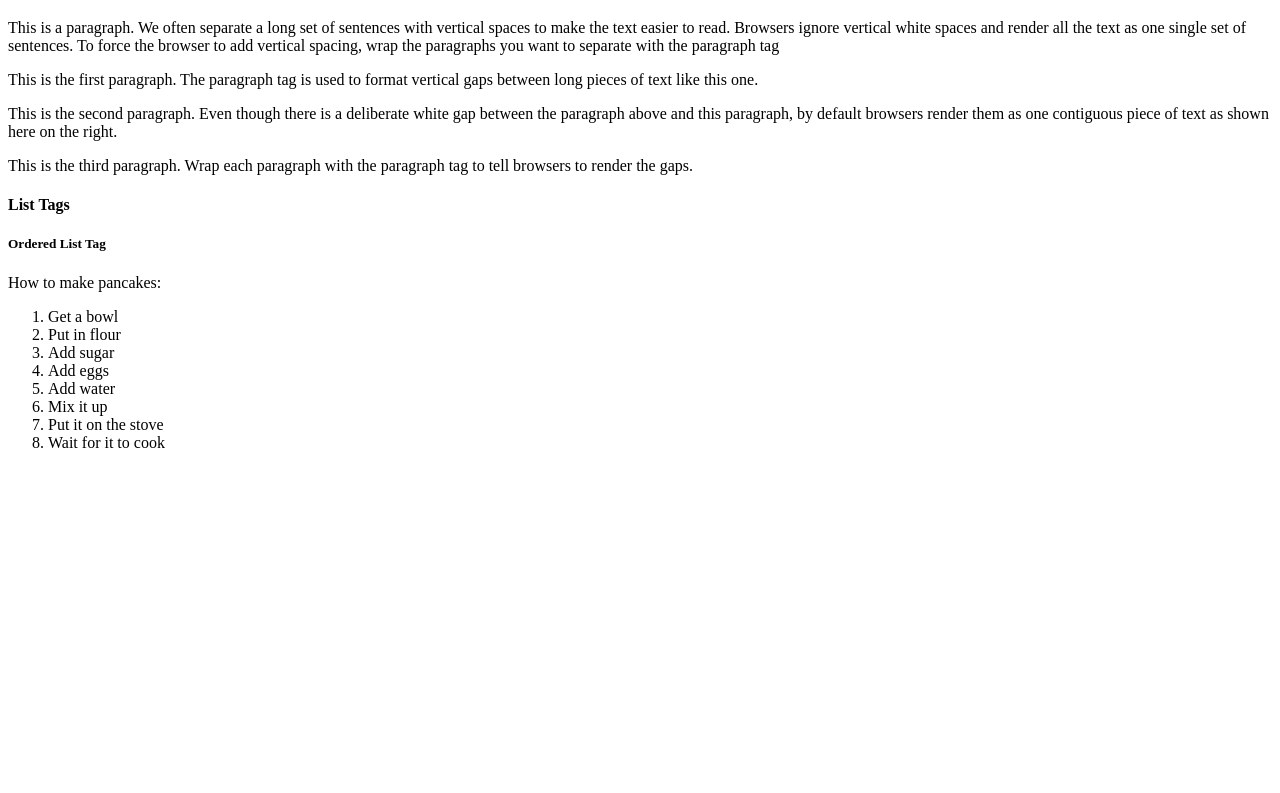
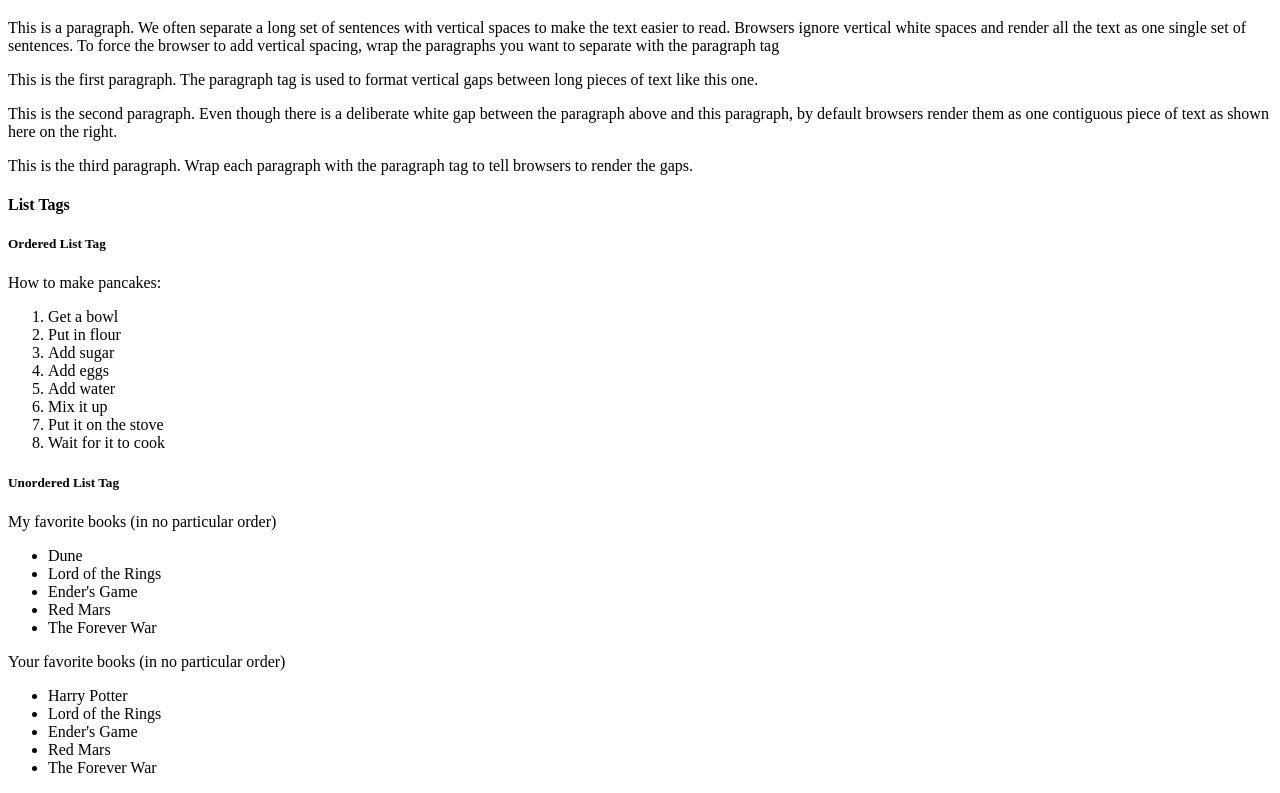
Before and after one commit to xilu56/kambaz-react-web-app-cs5610-sm25, a React app: page / in a window 1280 px wide. Shown: the part 323-1116 px from the top of the page. Before the commit the page ends 800 px from the top, so only its background shows below. Built offline with nearby package versions, Linux system fonts and the light colour scheme; the HTML template or start-up script is replaced by a standard one.

Commit message:
Add unordered list examples for favorite books in Lab1 component

```diff
--- a/src/Labs/Lab1/index.tsx
+++ b/src/Labs/Lab1/index.tsx
@@ -42,6 +42,24 @@
             <li>Wait for it to cook</li>
         </ol>
       </div>
+      <h5>Unordered List Tag</h5>
+My favorite books (in no particular order)
+        <ul id="wd-my-books">
+        <li>Dune</li>
+        <li>Lord of the Rings</li>
+        <li>Ender's Game</li>
+        <li>Red Mars</li>
+        <li>The Forever War</li>
+        </ul>
+        Your favorite books (in no particular order)
+        <ul id="wd-your-books">
+        <li>Harry Potter</li>
+        <li>Lord of the Rings</li>
+        <li>Ender's Game</li>
+        <li>Red Mars</li>
+        <li>The Forever War</li>
+        </ul>
+
     </div>
 );
 }
```
